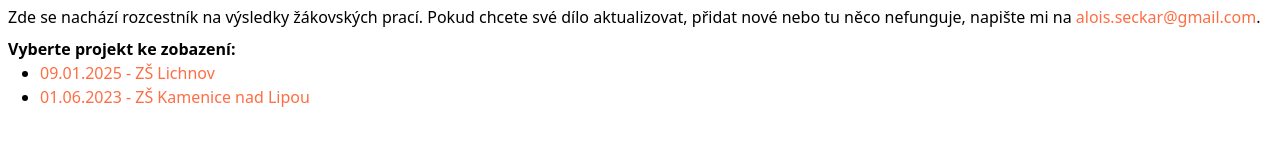
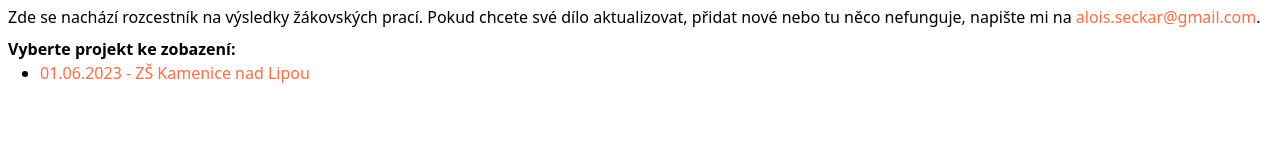
Before and after one commit to AloisSeckar/demos-web-school, a plain HTML site: page index.html in a window 1280 px wide. Shown: the part 55-200 px from the top of the page. Drawn offline with nearby package versions, Linux system fonts and the light colour scheme.

Commit message:
unlist "Lichnov" (no works submitted)

```diff
--- a/index.html
+++ b/index.html
@@ -48,7 +48,6 @@
         <div class="flex-none mb-2">
             <strong>Vyberte projekt ke zobazení:</strong>
             <ul class="ml-8 list-disc">
-				<li><a href="projects/2025-lichnov/index.html" class="text-eviden hover:text-atos">09.01.2025 - ZŠ Lichnov </option></li>
 				<li><a href="projects/2023-kamenice-nad-lipou/index.html" class="text-eviden hover:text-atos">01.06.2023 - ZŠ Kamenice nad Lipou</option></li>
             </ul>
         </div>
```
Also changed, not shown: 1 other file.
